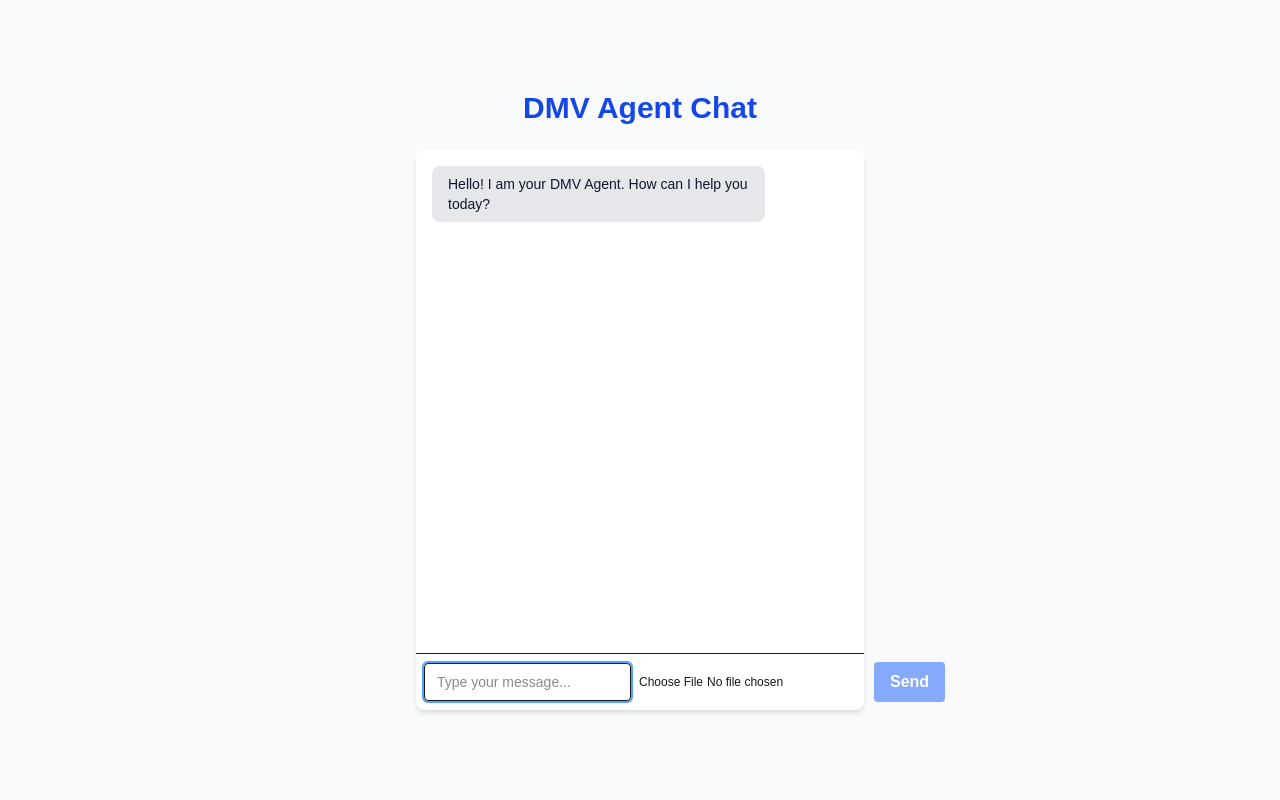
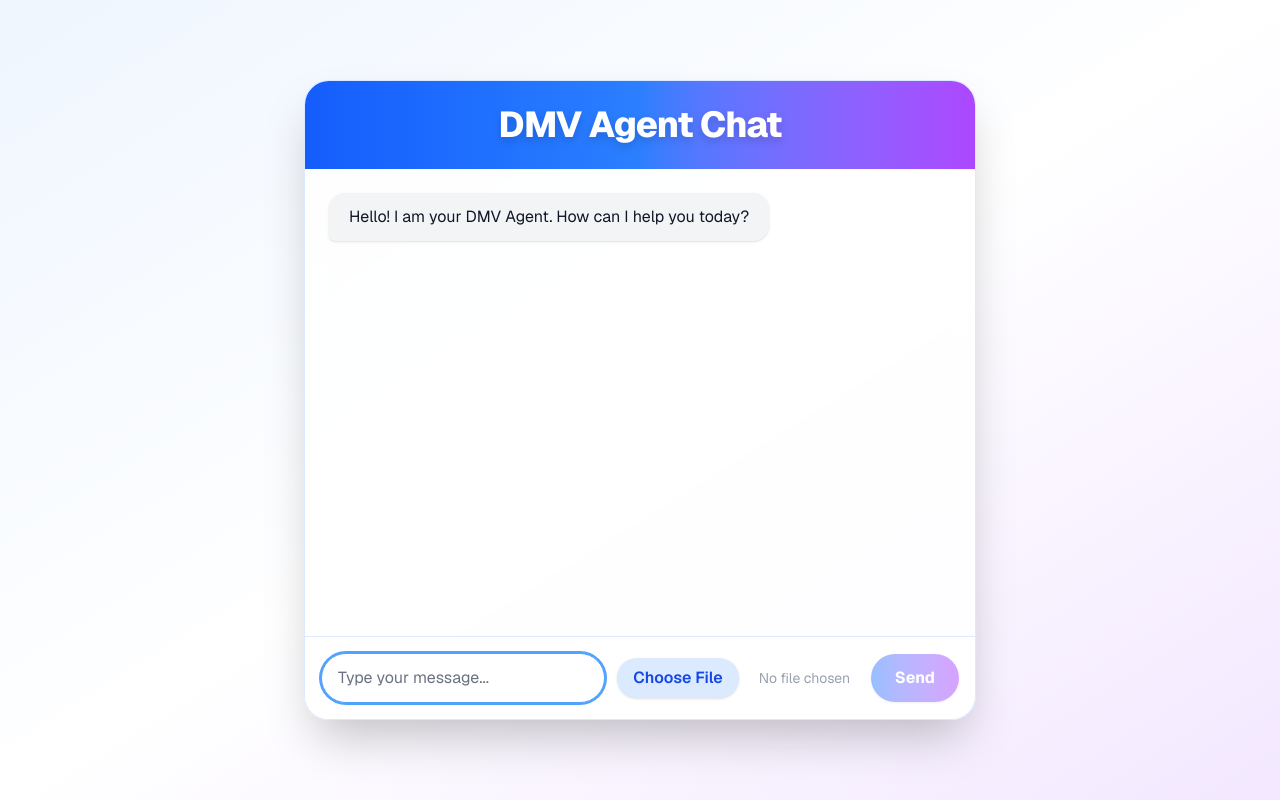
Before and after one commit to ardalangh/dmv-agent, a Next.js app: page / in a window 1280 px wide. Built offline with nearby package versions, Linux system fonts and the light colour scheme.

Commit message:
UI improvements: custom file input, visible chat input, and modern chat design

```diff
--- /dev/null
+++ b/src/app/api/verify-doc/route.ts
@@ -0,0 +1,60 @@
+import { NextRequest, NextResponse } from 'next/server';
+import { promises as fs } from 'fs';
+import path from 'path';
+import { Readable } from 'stream';
+
+const OPENAI_API_KEY = process.env.OPENAI_API_KEY;
+const OPENAI_API_URL = 'https://api.openai.com/v1/chat/completions';
+
+if (!OPENAI_API_KEY) {
+  throw new Error('OPENAI_API_KEY environment variable is not set.');
+}
+
+// Helper to extract text from PDF (using pdf-parse or similar, but here we just read as buffer for now)
+async function extractTextFromPDF(file: File): Promise<string> {
+  // In a real implementation, use a PDF parsing library (e.g., pdf-parse)
+  // For now, just return a placeholder
+  return '[PDF content extraction not implemented in this demo]';
+}
+
+export async function POST(req: NextRequest) {
+  try {
+    const formData = await req.formData();
+    const file = formData.get('file') as File | null;
+    const expectedType = formData.get('expectedType') as string | null;
+    if (!file || !expectedType) {
+      return NextResponse.json({ error: 'Missing file or expectedType' }, { status: 400 });
+    }
+
+    // Extract text from PDF (placeholder)
+    const pdfText = await extractTextFromPDF(file);
+
+    // Compose prompt for OpenAI
+    const prompt = `You are a DMV document verification agent. The user has uploaded a PDF. The expected document type is: "${expectedType}". Here is the extracted text from the PDF:\n\n${pdfText}\n\nDoes this document match the expected type? Reply with YES or NO and a short reasoning.`;
+
+    const openaiRes = await fetch(OPENAI_API_URL, {
+      method: 'POST',
+      headers: {
+        'Content-Type': 'application/json',
+        'Authorization': `Bearer ${OPENAI_API_KEY}`,
+      },
+      body: JSON.stringify({
+        model: 'gpt-3.5-turbo',
+        messages: [
+          { role: 'system', content: 'You are a DMV document verification agent.' },
+          { role: 'user', content: prompt },
+        ],
+        temperature: 0.2,
+        max_tokens: 256,
+      }),
+    });
+    if (!openaiRes.ok) {
+      return NextResponse.json({ error: 'OpenAI API error' }, { status: 500 });
+    }
+    const data = await openaiRes.json();
+    const reply = data.choices?.[0]?.message?.content || '';
+    return NextResponse.json({ result: reply });
+  } catch (error) {
+    return NextResponse.json({ error: 'Server error' }, { status: 500 });
+  }
+}
--- a/src/app/page.tsx
+++ b/src/app/page.tsx
@@ -11,7 +11,7 @@ interface ChatMessage {
 
 export default function Home() {
   const [messages, setMessages] = useState<ChatMessage[]>([
-    { role: 'assistant' as const, content: 'Hello! I am your DMV Agent. How can I help you today?' },
+    { role: 'assistant', content: 'Hello! I am your DMV Agent. How can I help you today?' },
   ]);
   const [input, setInput] = useState('');
   const [file, setFile] = useState<File | null>(null);
@@ -72,18 +72,25 @@ export default function Home() {
   };
 
   return (
-    <div className="min-h-screen flex flex-col items-center justify-center bg-gray-50 p-4">
-      <h1 className="text-3xl font-bold mb-6 text-blue-700">DMV Agent Chat</h1>
-      <div className="w-full max-w-md bg-white shadow-md rounded-lg flex flex-col h-[70vh]">
-        <div className="flex-1 overflow-y-auto p-4 space-y-4">
+    <div className="min-h-screen w-full flex items-center justify-center bg-gradient-to-br from-blue-50 via-white to-purple-100 font-sans">
+      <div className="w-full max-w-2xl h-[80vh] flex flex-col shadow-2xl rounded-3xl bg-white/80 backdrop-blur-md border border-blue-100">
+        {/* Header */}
+        <div className="rounded-t-3xl bg-gradient-to-r from-blue-600 via-blue-500 to-purple-500 p-6 text-center">
+          <h1 className="text-4xl font-extrabold text-white tracking-tight drop-shadow-lg">DMV Agent Chat</h1>
+        </div>
+        {/* Chat Area */}
+        <div className="flex-1 overflow-y-auto p-6 space-y-4 custom-scrollbar">
           {messages.map((msg, idx) => (
             <div
               key={idx}
               className={`flex ${msg.role === 'user' ? 'justify-end' : 'justify-start'}`}
             >
               <div
-                className={`rounded-lg px-4 py-2 max-w-[80%] whitespace-pre-line text-sm
-                  ${msg.role === 'user' ? 'bg-blue-600 text-white' : 'bg-gray-200 text-gray-900'}`}
+                className={`relative px-5 py-3 max-w-[75%] text-base rounded-2xl shadow transition-all
+                  ${msg.role === 'user'
+                    ? 'bg-gradient-to-br from-blue-500 to-purple-400 text-white rounded-br-md animate-fadeInRight'
+                    : 'bg-gray-100 text-gray-900 rounded-bl-md animate-fadeInLeft'}
+                `}
               >
                 {msg.content}
                 {msg.fileName && (
@@ -101,15 +108,16 @@ export default function Home() {
           ))}
           <div ref={chatEndRef} />
         </div>
+        {/* Input Area */}
         <form
-          className="flex items-center border-t p-2 gap-2"
+          className="flex items-center gap-3 border-t border-blue-100 bg-white/70 p-4 rounded-b-3xl"
           onSubmit={e => {
             e.preventDefault();
             if (!isLoading) sendMessage();
           }}
         >
           <input
-            className="flex-1 border rounded px-3 py-2 text-sm focus:outline-none focus:ring-2 focus:ring-blue-400"
+            className="flex-1 border border-blue-400 rounded-full px-4 py-3 text-base bg-white text-gray-900 placeholder-gray-500 focus:outline-none focus:ring-2 focus:ring-blue-400 transition"
             type="text"
             placeholder="Type your message..."
             value={input}
@@ -118,23 +126,49 @@ export default function Home() {
             disabled={isLoading}
             autoFocus
           />
+          {/* Custom File Input */}
+          <label
+            htmlFor="file-upload"
+            className="cursor-pointer bg-blue-100 text-blue-700 font-semibold px-4 py-2 rounded-full hover:bg-blue-200 transition shadow-sm"
+          >
+            Choose File
             <input
+              id="file-upload"
               type="file"
               accept="application/pdf"
               onChange={handleFileChange}
               disabled={isLoading}
-            className="text-xs"
+              className="hidden"
             />
+          </label>
+          <span className="ml-2 text-gray-400 text-sm min-w-[100px] truncate">
+            {file ? file.name : "No file chosen"}
+          </span>
           <button
             type="submit"
-            className="bg-blue-600 text-white rounded px-4 py-2 font-semibold hover:bg-blue-700 disabled:opacity-50"
+            className="bg-gradient-to-r from-blue-500 to-purple-500 text-white rounded-full px-6 py-3 font-bold shadow hover:from-blue-600 hover:to-purple-600 transition disabled:opacity-50"
             disabled={isLoading || (!input.trim() && !file)}
           >
             {isLoading ? '...' : 'Send'}
           </button>
         </form>
-        {error && <div className="text-red-600 text-sm p-2">{error}</div>}
+        {error && <div className="text-red-600 text-sm p-2 text-center">{error}</div>}
       </div>
+      {/* Custom Animations */}
+      <style jsx global>{`
+        @keyframes fadeInRight {
+          from { opacity: 0; transform: translateX(40px); }
+          to { opacity: 1; transform: translateX(0); }
+        }
+        @keyframes fadeInLeft {
+          from { opacity: 0; transform: translateX(-40px); }
+          to { opacity: 1; transform: translateX(0); }
+        }
+        .animate-fadeInRight { animation: fadeInRight 0.4s; }
+        .animate-fadeInLeft { animation: fadeInLeft 0.4s; }
+        .custom-scrollbar::-webkit-scrollbar { width: 8px; }
+        .custom-scrollbar::-webkit-scrollbar-thumb { background: #e0e7ff; border-radius: 8px; }
+      `}</style>
     </div>
   );
 }
```
Lines whose indentation alone changed are shown as unchanged.
